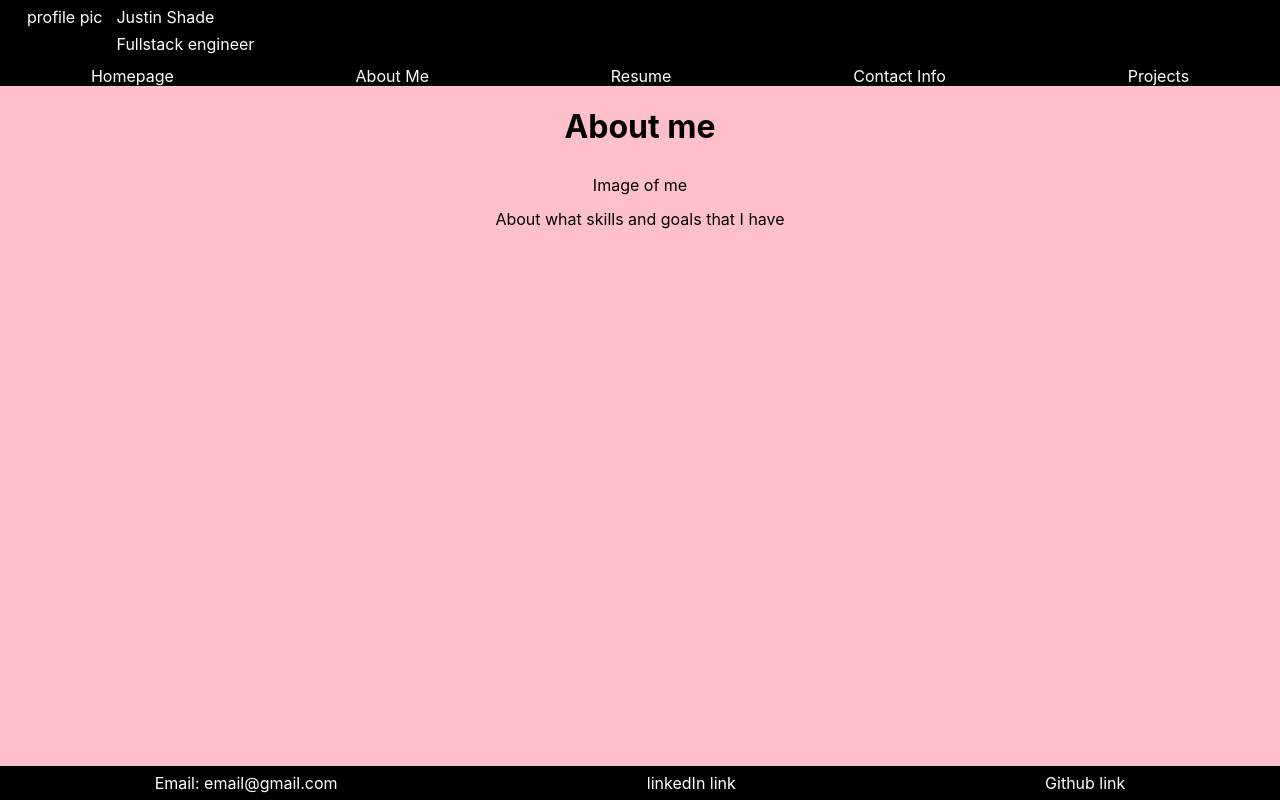
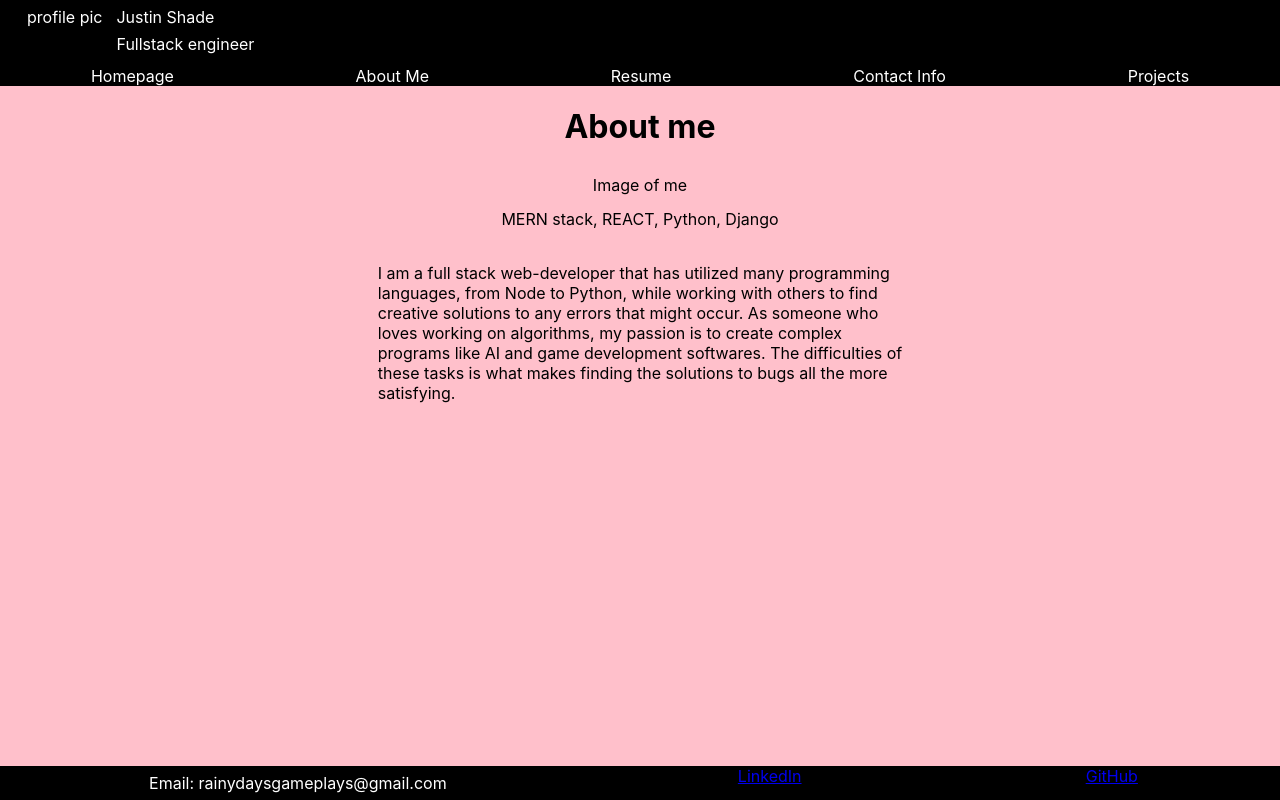
Before and after one commit to rainydaysgameplays/portfolio-front-end, a React (Create React App) app: page /about in a window 1280 px wide. Built offline with nearby package versions, Linux system fonts and the light colour scheme.

Commit message:
General assembly section started

```diff
--- a/src/Components/Footer.jsx
+++ b/src/Components/Footer.jsx
@@ -4,9 +4,9 @@ export default function Footer() {
 
     return(
         <div id="Footer">
-            <p className="bottom" >Email: email@gmail.com</p>
-            <p className="bottom" >linkedIn link</p>
-            <p className="bottom" >Github link</p>
+            <p className="bottom" >Email: rainydaysgameplays@gmail.com</p>
+            <a className="bottom" rel="noreferrer" target="_blank" href="https://www.linkedin.com/in/justin-a-shade/">LinkedIn</a>
+            <a className="bottom" rel="noreferrer" target="_blank" href="https://github.com/justinallenshade">GitHub</a>
         </div>
     )
 }
--- a/src/Components/Profile/AboutMe.jsx
+++ b/src/Components/Profile/AboutMe.jsx
@@ -12,7 +12,17 @@ export default function AboutMe(props) {
             <div className="Main-content">
                 <h1>About me</h1>
                 <p>Image of me</p>
-                <p>About what skills and goals that I have</p>
+
+                <p>MERN stack, REACT, Python, Django</p>
+                <br></br>
+                <p>I am a full stack web-developer that has utilized many programming <br></br>
+                languages, from Node to Python, while working with others to find <br></br>
+                creative solutions to any errors that might occur. As someone who <br></br>
+                loves working on algorithms, my passion is to create complex <br></br>
+                programs like AI and game development softwares. The difficulties of <br></br>
+                these tasks is what makes finding the solutions to bugs all the more <br></br>
+                satisfying.</p>
+
             </div>
             <Footer />
         </div>
--- a/src/Components/Profile/Contact.jsx
+++ b/src/Components/Profile/Contact.jsx
@@ -9,11 +9,13 @@ export default function Contact(props) {
         <div  className="All-content">
             <Header />
             <div className="Main-content">
-                <h1>Conatct</h1>
-                <p>phone #</p>
-                <p>Email</p>
-                <p>LinkedIn</p>
-                <p>Github</p>
+                <h1>Conatct Info</h1>
+                <p>Email: rainydaysgameplays@gmail.com</p>
+                <p>phone #: 210-870-8409</p>
+
+                <a rel="noreferrer" target="_blank" href="https://www.linkedin.com/in/justin-a-shade/">LinkedIn</a>
+                <a rel="noreferrer" target="_blank" href="https://github.com/justinallenshade">GitHub</a>
+
             </div>
             <Footer />
         </div>
--- a/src/Components/Profile/Homepage.jsx
+++ b/src/Components/Profile/Homepage.jsx
@@ -13,7 +13,10 @@ export default function Homepage() {
             <Header />
             <div className="Main-content">
                 <h1>Homepage</h1>
-                <p>State what the project is</p>
+                <p>Welcome to my portfolio site, this is where I host all of my personal projects for all to see.
+                    <br></br>
+                    Feel free to send me feedback either by e-mail or by the comments sections under each project.
+                </p>
             </div>
             <Footer />
         </div>
--- a/src/Components/Profile/Resume.jsx
+++ b/src/Components/Profile/Resume.jsx
@@ -10,8 +10,16 @@ export default function Resume(props) {
             <Header />
             <div className="Main-content">
                 <h1>Resume</h1>
-                <p>putting up both an on scrren resume</p>
-                <p>And one to download</p>
+                <p>
+                    The following links will open in another tab. Alternitively you can download them if that is your prefered method.
+                </p>
+
+                <div>
+                    <div>
+                        <p>View PDF resume</p>
+                        <p>Download pdf resume</p>
+                    </div>
+                </div>
             </div>
             <Footer />
         </div>
--- a/src/Components/Projects/WebApps.jsx
+++ b/src/Components/Projects/WebApps.jsx
@@ -15,20 +15,25 @@ export default function WebApps(props) {
                 <div className="Card-container">
 
                     <div className="App-cards">
-                        <h3>Title 1</h3>
+                        <h3>General Assembly projects</h3>
 
                         <div className="App-card-description">
                             <p>Image holder</p>
-                            <p>Short description of project</p>
+                            <p>
+                                The projects listed on this page go into more detail about
+                                the code and reasons behind the projects that I made while attending general assembly.
+                            </p>
                         </div>
                         <div className="App-card-links">
-                            <p>Link to aditional info</p>
                             <p>Link to project</p>
                         </div>
                     </div>
 
-                    {/* repeat as needed */}
-                    <div className="App-cards">
+
+
+{/* --------------------------------------------------------------- */}
+                        {/* repeat as needed Template */}
+                    {/* <div className="App-cards">
                         <h3>Title 2</h3>
 
                         <div className="App-card-description">
@@ -39,7 +44,7 @@ export default function WebApps(props) {
                             <p>Link to aditional info</p>
                             <p>Link to project</p>
                         </div>
-                    </div>
+                    </div> */}
 
 
                 </div>
```
Also changed, not shown: src/Components/Projects/GA-projects/DnDInfo.jsx (added, +9 -0 lines), src/Components/Projects/GA-projects/GAHeader.jsx (added, +12 -0 lines), src/Components/Projects/GA-projects/GAHome.jsx (added, +14 -0 lines), src/Components/Projects/GA-projects/ImPromptuInfo.jsx (added, +9 -0 lines), src/Components/Projects/GA-projects/SimonInfo.jsx (added, +9 -0 lines), src/Components/Projects/GA-projects/TheScrollInfo.jsx (added, +9 -0 lines).
